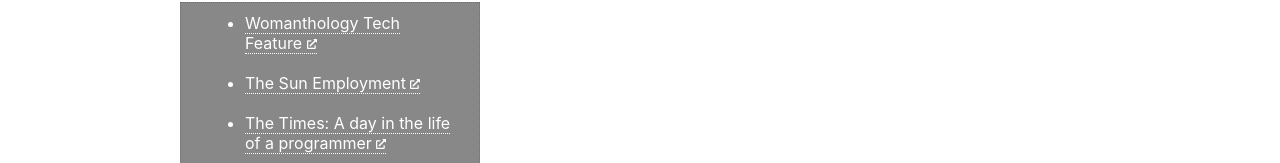
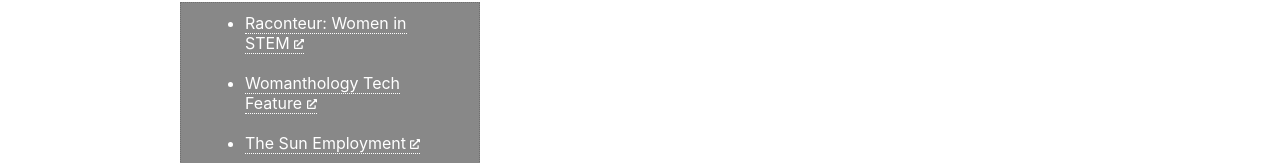
Before and after one commit to pawlean/nextpn, a Next.js app: page / in a window 1280 px wide. Both pictures are taken after a click on the element 330 px from the left and 7755 px from the top of the page. Shown: the part 7764-7927 px from the top of the page. Built offline with nearby package versions, Linux system fonts and the light colour scheme.

Commit message:
update features

```diff
--- a/components/features.js
+++ b/components/features.js
@@ -30,6 +30,11 @@
           {show && (
             <div className="InterviewBlock">
               {[
+                {
+                  title: "Raconteur: Women in STEM",
+                  link:
+                    "https://www.raconteur.net/women-stem/tech-pauline-narvas/?utm_content=144848300&utm_medium=social&utm_source=linkedin&hss_channel=lcp-9243189",
+                },
                 {
                   title: "Womanthology Tech Feature",
                   link:
```
